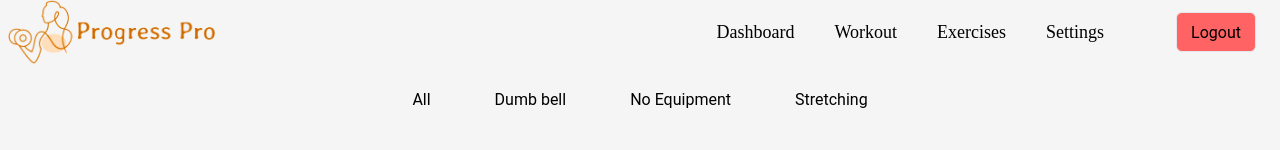
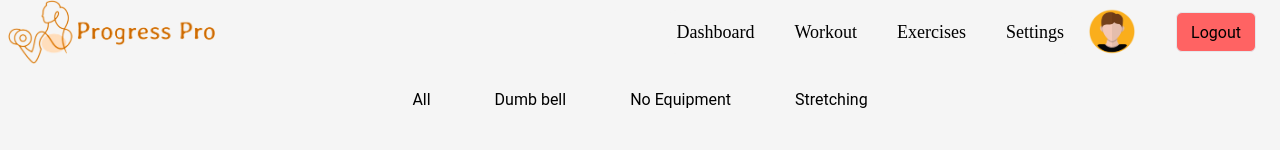
Before and after one commit to satyamksharma/Progress-Pro, a React (Vite) app in the folder client/: page /1/exercises in a window 1280 px wide. Shown: the top 150 px of the page. Built offline with nearby package versions, Linux system fonts and the light colour scheme.

Commit message:
fix: add user logo in userNav

```diff
--- a/client/src/components/Navbar/UserNavbar.jsx
+++ b/client/src/components/Navbar/UserNavbar.jsx
@@ -1,5 +1,6 @@
 import { useState } from 'react';
 import logo from '../../assets/logo.png';
+import userAvatar from '../../assets/Profile_Avatar.png';
 import { Link } from 'react-router-dom';
 
 function UserNavbar() {
@@ -29,7 +30,7 @@ function UserNavbar() {
                     >
                         <img
                             className='w-8 h-8 rounded-full'
-                            src='/docs/images/people/profile-picture-3.jpg'
+                            src={userAvatar}
                             alt='user photo'
                         />
                     </button>
@@ -147,7 +148,14 @@ function UserNavbar() {
                             </Link>
                         </li>
                     </ul>
-                    <div className='flex mx-4 ml-16 items-center'>
+                    <div className='flex items-center space-x-1 ml-4 '>
+                        <img
+                            className='w-12 h-12 rounded-full'
+                            src={userAvatar}
+                            alt='user photo'
+                        />
+                    </div>
+                    <div className='flex mx-4 ml-10 items-center'>
                         <Link
                             to='/'
                             className=' border p-2 w-20 h-10 text-center  bg-primary-light-100 hover:bg-primary-light-200 rounded-md transition-all duration-300 ease-in-out'
```
Also changed, not shown: client/src/assets/Profile_Avatar.png (added).
